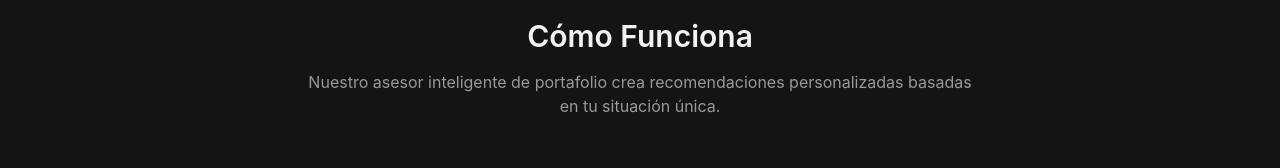
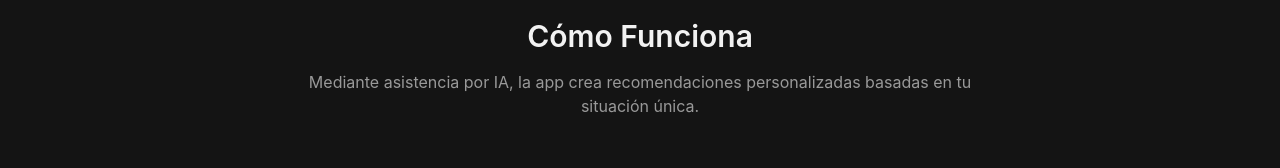
Before and after one commit to cavenaghiulises/portfoliocripto, a React (Vite) app: page / in a window 1280 px wide. Shown: the part 542-710 px from the top of the page. Built offline with nearby package versions, Linux system fonts and the light colour scheme.

Commit message:
Visual edit in Lovable
Edited UI in Lovable

```diff
--- a/src/pages/Index.tsx
+++ b/src/pages/Index.tsx
@@ -61,9 +61,8 @@ Portafolio de Inversión Cripto</h1>
             <section className="mb-24">
               <div className="text-center mb-16 py-0">
                 <h2 className="text-3xl font-semibold mb-4">Cómo Funciona</h2>
-                <p className="text-muted-foreground max-w-2xl mx-auto">
-                  Nuestro asesor inteligente de portafolio crea recomendaciones personalizadas basadas en tu situación única.
-                </p>
+                <p className="text-muted-foreground max-w-2xl mx-auto">Mediante asistencia por IA, la app crea recomendaciones personalizadas
+basadas en tu situación única.</p>
               </div>
 
               <div className="grid grid-cols-1 md:grid-cols-3 gap-8">
```
